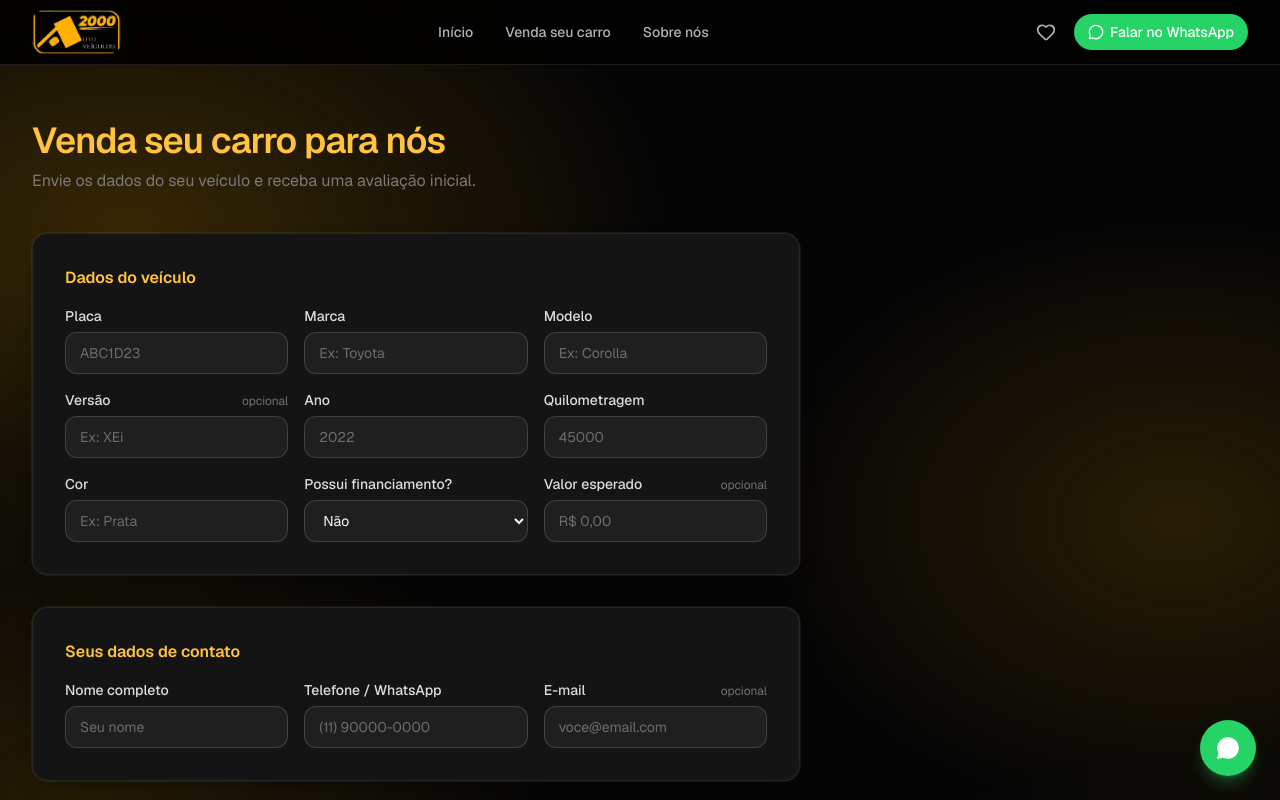
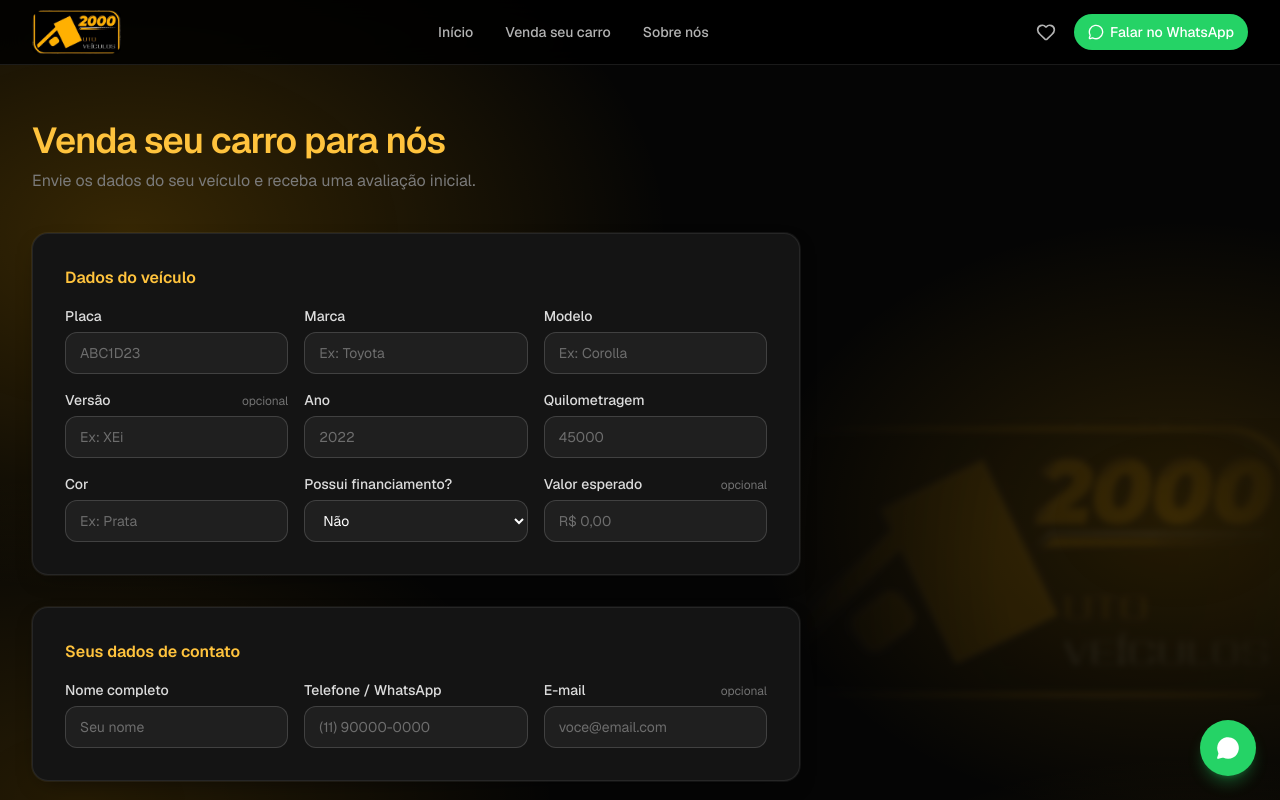
Before and after one commit to giovannasellmedbrasil-boop/Sistema-Auto2000, a Next.js app: page /venda-seu-carro in a window 1280 px wide. Shown: the top 800 px of the page. Built offline with nearby package versions, Linux system fonts and the light colour scheme.

Commit message:
Add logo watermark to Sobre nós and Venda seu carro pages
Extracts the hero's logo watermark into a shared LogoWatermark
component (same visual treatment: blurred, masked, low opacity) and
reuses it on both pages, matching the homepage.

Co-Authored-By: Claude Sonnet 5 <noreply@anthropic.com>

```diff
--- a/app/(site)/sobre/page.tsx
+++ b/app/(site)/sobre/page.tsx
@@ -4,6 +4,7 @@ import { Clock, Mail, MapPin, Phone } from "lucide-react";
 import { Container } from "@/components/ui/Container";
 import { Card } from "@/components/ui/Card";
 import { Button } from "@/components/ui/Button";
+import { LogoWatermark } from "@/components/ui/LogoWatermark";
 import { buildWhatsAppLink } from "@/lib/utils";
 
 export const metadata: Metadata = {
@@ -13,7 +14,9 @@ export const metadata: Metadata = {
 
 export default function SobrePage() {
   return (
-    <Container className="flex flex-col gap-16 py-10 sm:py-14">
+    <div className="relative overflow-hidden">
+      <LogoWatermark />
+      <Container className="relative flex flex-col gap-16 py-10 sm:py-14">
       <div className="flex flex-col gap-4">
         <h1 className="text-3xl font-semibold tracking-tight text-accent-400 sm:text-4xl">
           Sobre a Auto2000
@@ -88,6 +91,7 @@ export default function SobrePage() {
           />
         </Card>
       </div>
-    </Container>
+      </Container>
+    </div>
   );
 }
--- a/app/(site)/venda-seu-carro/page.tsx
+++ b/app/(site)/venda-seu-carro/page.tsx
@@ -1,6 +1,7 @@
 import type { Metadata } from "next";
 import { Container } from "@/components/ui/Container";
 import { TradeInForm } from "@/components/trade-in/TradeInForm";
+import { LogoWatermark } from "@/components/ui/LogoWatermark";
 
 export const metadata: Metadata = {
   title: "Venda seu carro",
@@ -15,7 +16,9 @@ export default async function VendaSeuCarroPage({
   const sp = await searchParams;
 
   return (
-    <Container className="flex flex-col gap-10 py-10 sm:py-14">
+    <div className="relative overflow-hidden">
+      <LogoWatermark />
+      <Container className="relative flex flex-col gap-10 py-10 sm:py-14">
         <div className="flex flex-col gap-2">
           <h1 className="text-3xl font-semibold tracking-tight text-accent-400 sm:text-4xl">
             Venda seu carro para nós
@@ -28,5 +31,6 @@ export default async function VendaSeuCarroPage({
           <TradeInForm desiredVehicleSlug={sp.veiculo} />
         </div>
       </Container>
+    </div>
   );
 }
--- a/components/home/Hero.tsx
+++ b/components/home/Hero.tsx
@@ -1,6 +1,7 @@
 import Image from "next/image";
 import Link from "next/link";
 import { Star, Wallet } from "lucide-react";
+import { LogoWatermark } from "@/components/ui/LogoWatermark";
 
 const PRICE_RANGES = [
   { label: "Até R$ 25 mil", href: "/?priceMax=25000" },
@@ -23,28 +24,7 @@ export function Hero() {
         }}
       />
 
-      {/* Marca d'água do logo — apenas textura de fundo, nunca sobre o conteúdo */}
-      <div
-        aria-hidden
-        className="pointer-events-none absolute right-[-6%] top-[58%] hidden h-[70%] w-[42%] -translate-y-1/2 sm:right-[-4%] sm:block sm:h-[85%] sm:w-[40%] lg:right-[-2%] lg:h-[95%] lg:w-[44%]"
-        style={{
-          opacity: 0.08,
-          filter: "blur(3px)",
-          WebkitMaskImage:
-            "radial-gradient(ellipse 62% 72% at 62% 50%, black 25%, transparent 85%)",
-          maskImage:
-            "radial-gradient(ellipse 62% 72% at 62% 50%, black 25%, transparent 85%)",
-        }}
-      >
-        <Image
-          src="/logo.png"
-          alt=""
-          fill
-          priority={false}
-          className="object-contain"
-          sizes="45vw"
-        />
-      </div>
+      <LogoWatermark />
 
       <div className="relative mx-auto flex w-full max-w-7xl flex-col items-center gap-10 px-4 pb-16 pt-20 text-center sm:items-start sm:px-6 sm:pb-20 sm:pt-28 sm:text-left lg:px-8">
         <div className="flex w-full flex-col items-center gap-6 sm:flex-row sm:items-start sm:justify-between">
--- /dev/null
+++ b/components/ui/LogoWatermark.tsx
@@ -0,0 +1,22 @@
+import Image from "next/image";
+
+// Marca d'água do logo — apenas textura de fundo, nunca sobre o conteúdo.
+// Mesmo tratamento visual usado no Hero da página inicial.
+export function LogoWatermark() {
+  return (
+    <div
+      aria-hidden
+      className="pointer-events-none absolute right-[-6%] top-[58%] hidden h-[70%] w-[42%] -translate-y-1/2 sm:right-[-4%] sm:block sm:h-[85%] sm:w-[40%] lg:right-[-2%] lg:h-[95%] lg:w-[44%]"
+      style={{
+        opacity: 0.08,
+        filter: "blur(3px)",
+        WebkitMaskImage:
+          "radial-gradient(ellipse 62% 72% at 62% 50%, black 25%, transparent 85%)",
+        maskImage:
+          "radial-gradient(ellipse 62% 72% at 62% 50%, black 25%, transparent 85%)",
+      }}
+    >
+      <Image src="/logo.png" alt="" fill priority={false} className="object-contain" sizes="45vw" />
+    </div>
+  );
+}
```
Lines whose indentation alone changed are shown as unchanged.
